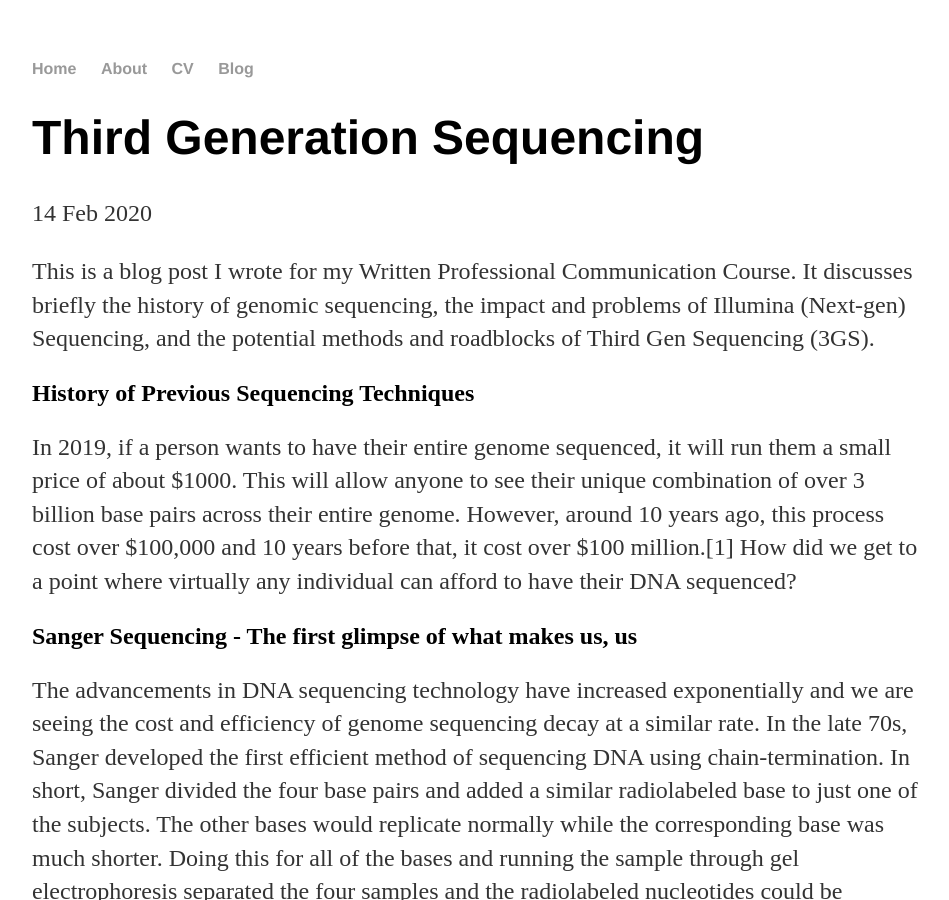
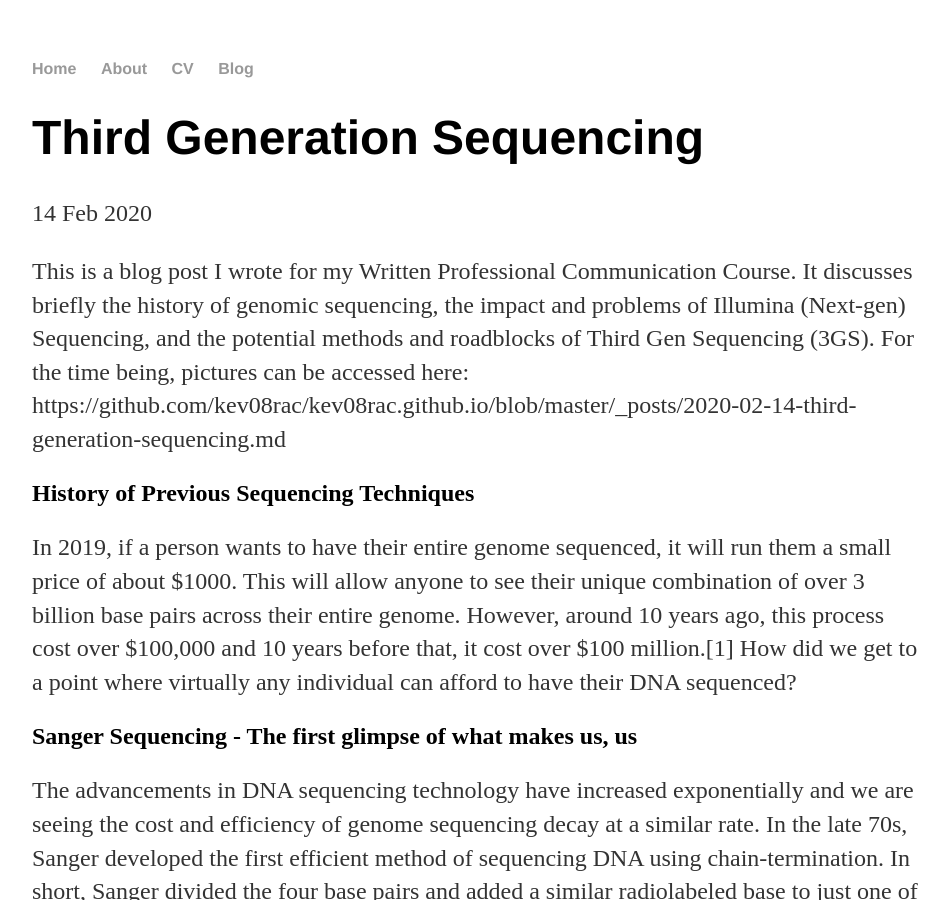
Before and after one commit to kev08rac/kev08rac.github.io, a Jekyll site: the page built from _posts/2020-02-14-third-generation-sequencing.md, in a window 1280 px wide and 900 px high. Shown: the whole window, without its empty margins (160-1109 px from the left). Built offline with Jekyll 4.4.1, drawn with Linux system fonts in a browser that asks for light colours; comment, search, counter and statistics services are not loaded.

Commit message:
Update 2020-02-14-third-generation-sequencing.md

```diff
--- a/_posts/2020-02-14-third-generation-sequencing.md
+++ b/_posts/2020-02-14-third-generation-sequencing.md
@@ -4,7 +4,7 @@ title: "Third Generation Sequencing"
 date: 2020-02-14
 ---
 
-This is a blog post I wrote for my Written Professional Communication Course. It discusses briefly the history of genomic sequencing, the impact and problems of Illumina (Next-gen) Sequencing, and the potential methods and roadblocks of Third Gen Sequencing (3GS).
+This is a blog post I wrote for my Written Professional Communication Course. It discusses briefly the history of genomic sequencing, the impact and problems of Illumina (Next-gen) Sequencing, and the potential methods and roadblocks of Third Gen Sequencing (3GS). For the time being, pictures can be accessed here: https://github.com/kev08rac/kev08rac.github.io/blob/master/_posts/2020-02-14-third-generation-sequencing.md
 
 ## History of Previous Sequencing Techniques
 In 2019, if a person wants to have their entire genome sequenced, it will run them a small price of about $1000. This will allow anyone to see their unique combination of over 3 billion base pairs across their entire genome. However, around 10 years ago, this process cost over $100,000 and 10 years before that, it cost over $100 million.[1] How did we get to a point where virtually any individual can afford to have their DNA sequenced?
```
